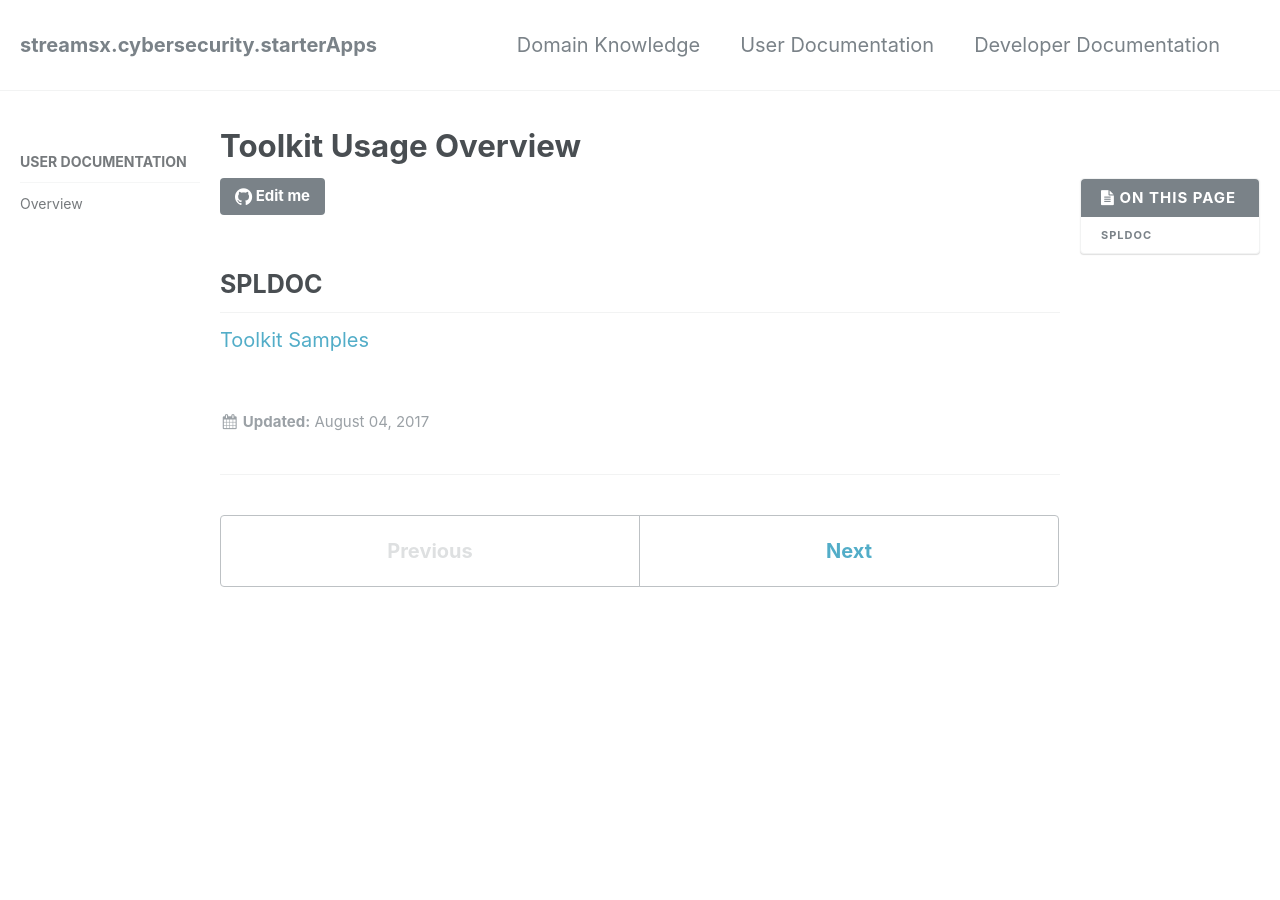
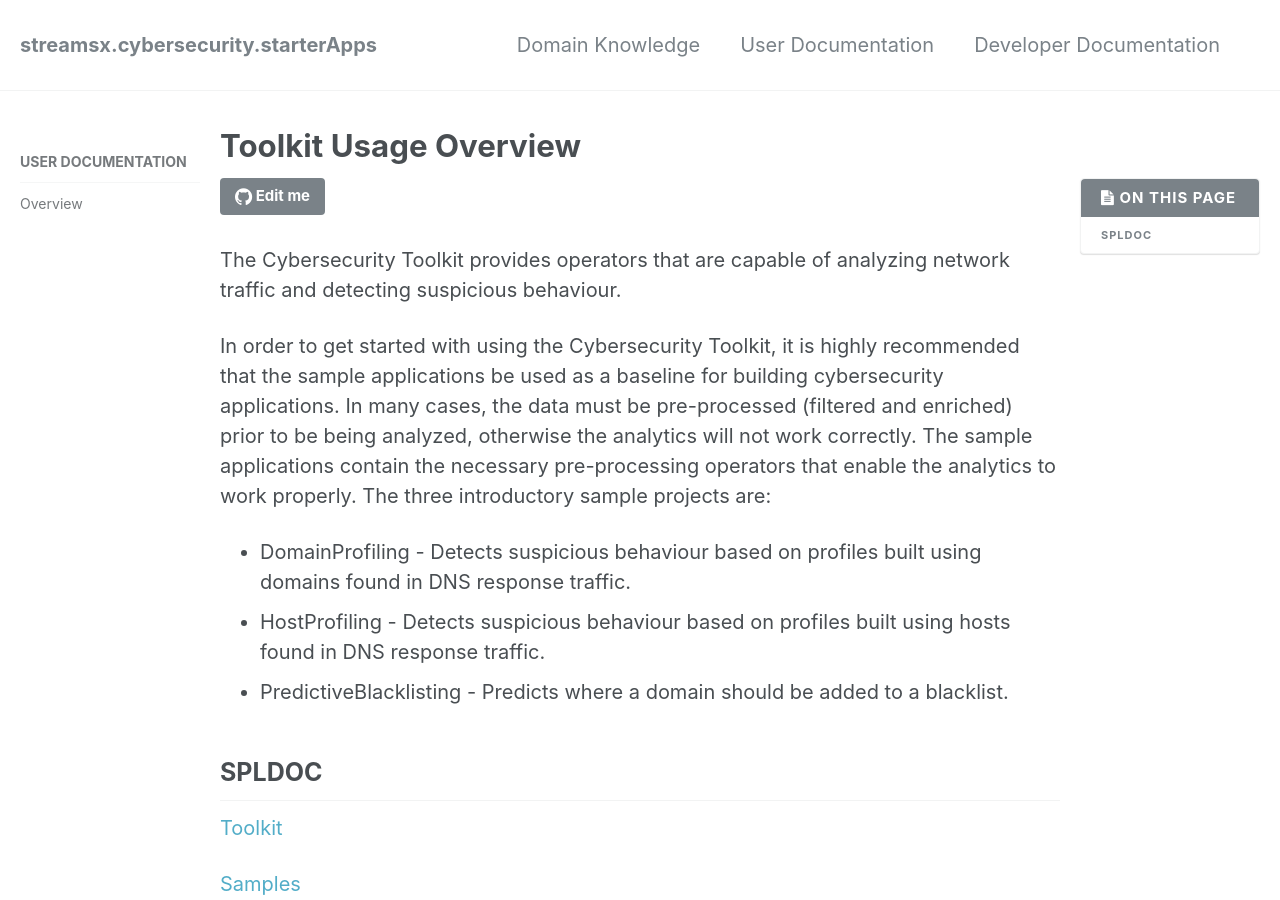
Before and after one commit to IBMStreams/streamsx.cybersecurity.starterApps, a Jekyll site: the page built from _docs/01-user_overview.md, in a window 1280 px wide and 900 px high. Built offline with Jekyll 4.4.1, drawn with Linux system fonts in a browser that asks for light colours.

Commit message:
update overview.md

```diff
--- a/_docs/01-user_overview.md
+++ b/_docs/01-user_overview.md
@@ -11,8 +11,17 @@
 {% include toc %}
 {%include editme %}
 
+The Cybersecurity Toolkit provides operators that are capable of analyzing network traffic and detecting suspicious behaviour.
+
+In order to get started with using the Cybersecurity Toolkit, it is highly recommended that the sample applications be used as a baseline for building cybersecurity applications. In many cases, the data must be pre-processed (filtered and enriched) prior to be being analyzed, otherwise the analytics will not work correctly. The sample applications contain the necessary pre-processing operators that enable the analytics to work properly. The three introductory sample projects are:
+
+* DomainProfiling - Detects suspicious behaviour based on profiles built using domains found in DNS response traffic.
+* HostProfiling - Detects suspicious behaviour based on profiles built using hosts found in DNS response traffic.
+* PredictiveBlacklisting - Predicts where a domain should be added to a blacklist.
+
 
 ## SPLDOC
 
 [Toolkit](https://ibmstreams.github.io/streamsx.cybersecurity.starterApps/doc/tkspldoc/html/)
+
 [Samples](https://ibmstreams.github.io/streamsx.cybersecurity.starterApps/doc/spldoc/html/)
```
